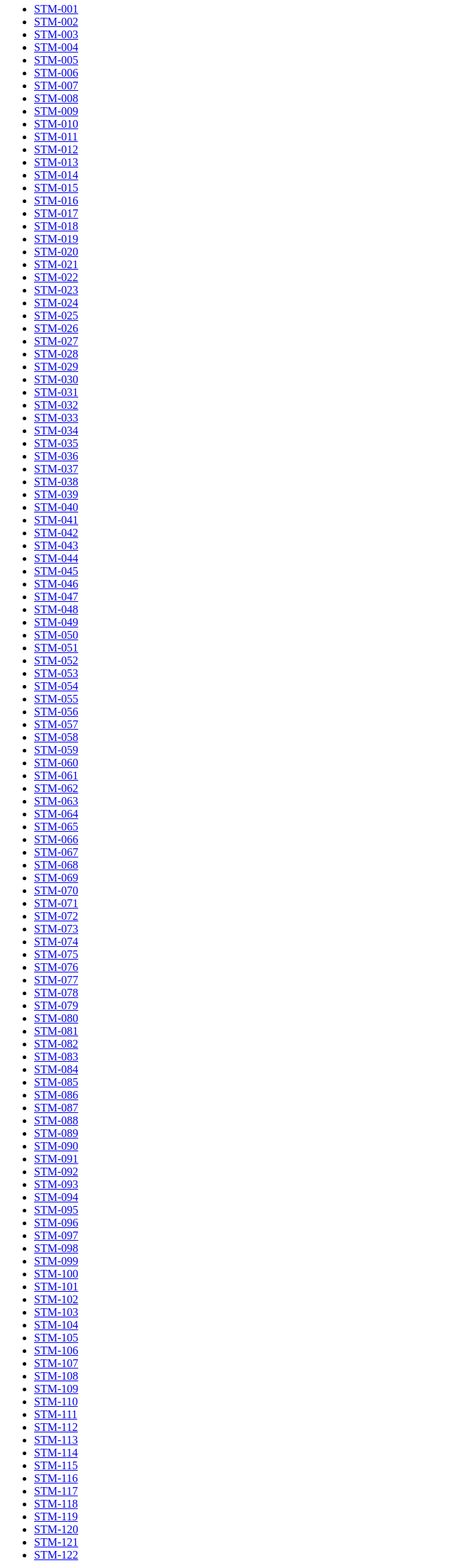
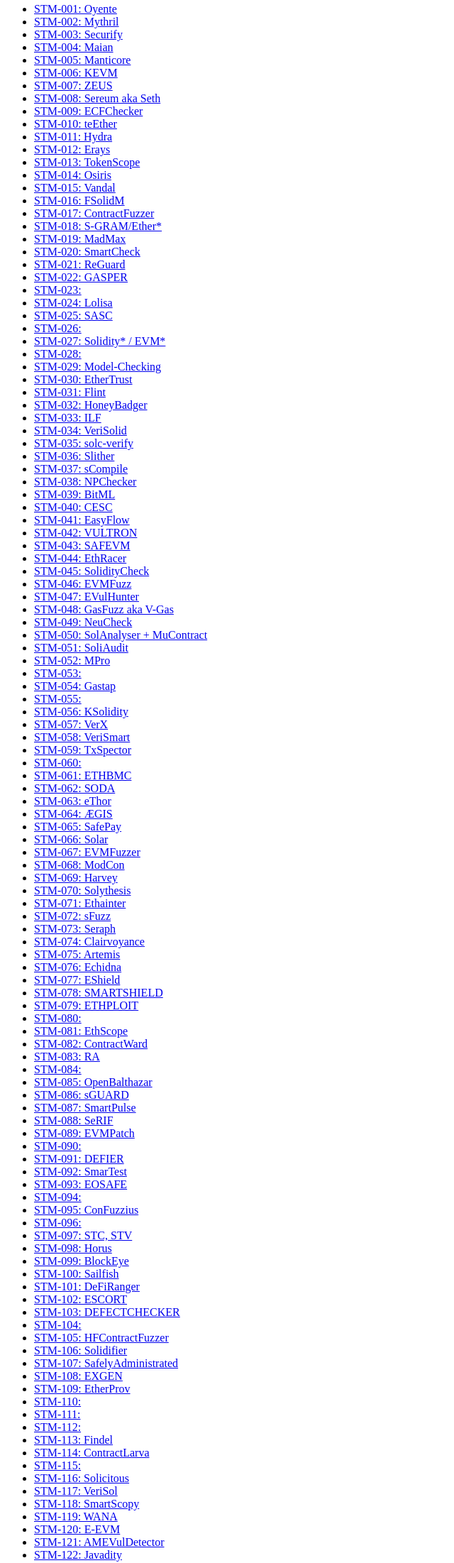
Before and after one commit to nick-ivanov/stmregistry, a plain HTML site: page index.html in a window 1280 px wide. Shown: the part 76-2278 px from the top of the page at 71% size, without its empty margins (0-640 px from the left). Drawn offline with Linux system fonts and the light colour scheme.

Commit message:
Mon May 30 04:04:11 PM EDT 2022

```diff
--- a/index.html
+++ b/index.html
@@ -5,139 +5,139 @@
     <body>
         <h1>STM Registry</h1>
 <ul>
-<li><a href="STM-001.html">STM-001</a></li>
-<li><a href="STM-002.html">STM-002</a></li>
-<li><a href="STM-003.html">STM-003</a></li>
-<li><a href="STM-004.html">STM-004</a></li>
-<li><a href="STM-005.html">STM-005</a></li>
-<li><a href="STM-006.html">STM-006</a></li>
-<li><a href="STM-007.html">STM-007</a></li>
-<li><a href="STM-008.html">STM-008</a></li>
-<li><a href="STM-009.html">STM-009</a></li>
-<li><a href="STM-010.html">STM-010</a></li>
-<li><a href="STM-011.html">STM-011</a></li>
-<li><a href="STM-012.html">STM-012</a></li>
-<li><a href="STM-013.html">STM-013</a></li>
-<li><a href="STM-014.html">STM-014</a></li>
-<li><a href="STM-015.html">STM-015</a></li>
-<li><a href="STM-016.html">STM-016</a></li>
-<li><a href="STM-017.html">STM-017</a></li>
-<li><a href="STM-018.html">STM-018</a></li>
-<li><a href="STM-019.html">STM-019</a></li>
-<li><a href="STM-020.html">STM-020</a></li>
-<li><a href="STM-021.html">STM-021</a></li>
-<li><a href="STM-022.html">STM-022</a></li>
-<li><a href="STM-023.html">STM-023</a></li>
-<li><a href="STM-024.html">STM-024</a></li>
-<li><a href="STM-025.html">STM-025</a></li>
-<li><a href="STM-026.html">STM-026</a></li>
-<li><a href="STM-027.html">STM-027</a></li>
-<li><a href="STM-028.html">STM-028</a></li>
-<li><a href="STM-029.html">STM-029</a></li>
-<li><a href="STM-030.html">STM-030</a></li>
-<li><a href="STM-031.html">STM-031</a></li>
-<li><a href="STM-032.html">STM-032</a></li>
-<li><a href="STM-033.html">STM-033</a></li>
-<li><a href="STM-034.html">STM-034</a></li>
-<li><a href="STM-035.html">STM-035</a></li>
-<li><a href="STM-036.html">STM-036</a></li>
-<li><a href="STM-037.html">STM-037</a></li>
-<li><a href="STM-038.html">STM-038</a></li>
-<li><a href="STM-039.html">STM-039</a></li>
-<li><a href="STM-040.html">STM-040</a></li>
-<li><a href="STM-041.html">STM-041</a></li>
-<li><a href="STM-042.html">STM-042</a></li>
-<li><a href="STM-043.html">STM-043</a></li>
-<li><a href="STM-044.html">STM-044</a></li>
-<li><a href="STM-045.html">STM-045</a></li>
-<li><a href="STM-046.html">STM-046</a></li>
-<li><a href="STM-047.html">STM-047</a></li>
-<li><a href="STM-048.html">STM-048</a></li>
-<li><a href="STM-049.html">STM-049</a></li>
-<li><a href="STM-050.html">STM-050</a></li>
-<li><a href="STM-051.html">STM-051</a></li>
-<li><a href="STM-052.html">STM-052</a></li>
-<li><a href="STM-053.html">STM-053</a></li>
-<li><a href="STM-054.html">STM-054</a></li>
-<li><a href="STM-055.html">STM-055</a></li>
-<li><a href="STM-056.html">STM-056</a></li>
-<li><a href="STM-057.html">STM-057</a></li>
-<li><a href="STM-058.html">STM-058</a></li>
-<li><a href="STM-059.html">STM-059</a></li>
-<li><a href="STM-060.html">STM-060</a></li>
-<li><a href="STM-061.html">STM-061</a></li>
-<li><a href="STM-062.html">STM-062</a></li>
-<li><a href="STM-063.html">STM-063</a></li>
-<li><a href="STM-064.html">STM-064</a></li>
-<li><a href="STM-065.html">STM-065</a></li>
-<li><a href="STM-066.html">STM-066</a></li>
-<li><a href="STM-067.html">STM-067</a></li>
-<li><a href="STM-068.html">STM-068</a></li>
-<li><a href="STM-069.html">STM-069</a></li>
-<li><a href="STM-070.html">STM-070</a></li>
-<li><a href="STM-071.html">STM-071</a></li>
-<li><a href="STM-072.html">STM-072</a></li>
-<li><a href="STM-073.html">STM-073</a></li>
-<li><a href="STM-074.html">STM-074</a></li>
-<li><a href="STM-075.html">STM-075</a></li>
-<li><a href="STM-076.html">STM-076</a></li>
-<li><a href="STM-077.html">STM-077</a></li>
-<li><a href="STM-078.html">STM-078</a></li>
-<li><a href="STM-079.html">STM-079</a></li>
-<li><a href="STM-080.html">STM-080</a></li>
-<li><a href="STM-081.html">STM-081</a></li>
-<li><a href="STM-082.html">STM-082</a></li>
-<li><a href="STM-083.html">STM-083</a></li>
-<li><a href="STM-084.html">STM-084</a></li>
-<li><a href="STM-085.html">STM-085</a></li>
-<li><a href="STM-086.html">STM-086</a></li>
-<li><a href="STM-087.html">STM-087</a></li>
-<li><a href="STM-088.html">STM-088</a></li>
-<li><a href="STM-089.html">STM-089</a></li>
-<li><a href="STM-090.html">STM-090</a></li>
-<li><a href="STM-091.html">STM-091</a></li>
-<li><a href="STM-092.html">STM-092</a></li>
-<li><a href="STM-093.html">STM-093</a></li>
-<li><a href="STM-094.html">STM-094</a></li>
-<li><a href="STM-095.html">STM-095</a></li>
-<li><a href="STM-096.html">STM-096</a></li>
-<li><a href="STM-097.html">STM-097</a></li>
-<li><a href="STM-098.html">STM-098</a></li>
-<li><a href="STM-099.html">STM-099</a></li>
-<li><a href="STM-100.html">STM-100</a></li>
-<li><a href="STM-101.html">STM-101</a></li>
-<li><a href="STM-102.html">STM-102</a></li>
-<li><a href="STM-103.html">STM-103</a></li>
-<li><a href="STM-104.html">STM-104</a></li>
-<li><a href="STM-105.html">STM-105</a></li>
-<li><a href="STM-106.html">STM-106</a></li>
-<li><a href="STM-107.html">STM-107</a></li>
-<li><a href="STM-108.html">STM-108</a></li>
-<li><a href="STM-109.html">STM-109</a></li>
-<li><a href="STM-110.html">STM-110</a></li>
-<li><a href="STM-111.html">STM-111</a></li>
-<li><a href="STM-112.html">STM-112</a></li>
-<li><a href="STM-113.html">STM-113</a></li>
-<li><a href="STM-114.html">STM-114</a></li>
-<li><a href="STM-115.html">STM-115</a></li>
-<li><a href="STM-116.html">STM-116</a></li>
-<li><a href="STM-117.html">STM-117</a></li>
-<li><a href="STM-118.html">STM-118</a></li>
-<li><a href="STM-119.html">STM-119</a></li>
-<li><a href="STM-120.html">STM-120</a></li>
-<li><a href="STM-121.html">STM-121</a></li>
-<li><a href="STM-122.html">STM-122</a></li>
-<li><a href="STM-123.html">STM-123</a></li>
-<li><a href="STM-124.html">STM-124</a></li>
-<li><a href="STM-125.html">STM-125</a></li>
-<li><a href="STM-126.html">STM-126</a></li>
-<li><a href="STM-127.html">STM-127</a></li>
-<li><a href="STM-128.html">STM-128</a></li>
-<li><a href="STM-129.html">STM-129</a></li>
-<li><a href="STM-130.html">STM-130</a></li>
-<li><a href="STM-131.html">STM-131</a></li>
-<li><a href="STM-132.html">STM-132</a></li>
-<li><a href="STM-133.html">STM-133</a></li>
+<li><a href="STM-001.html">STM-001: Oyente</a></li>
+<li><a href="STM-002.html">STM-002: Mythril</a></li>
+<li><a href="STM-003.html">STM-003: Securify</a></li>
+<li><a href="STM-004.html">STM-004: Maian</a></li>
+<li><a href="STM-005.html">STM-005: Manticore</a></li>
+<li><a href="STM-006.html">STM-006: KEVM</a></li>
+<li><a href="STM-007.html">STM-007: ZEUS</a></li>
+<li><a href="STM-008.html">STM-008: Sereum aka Seth</a></li>
+<li><a href="STM-009.html">STM-009: ECFChecker</a></li>
+<li><a href="STM-010.html">STM-010: teEther</a></li>
+<li><a href="STM-011.html">STM-011: Hydra</a></li>
+<li><a href="STM-012.html">STM-012: Erays</a></li>
+<li><a href="STM-013.html">STM-013: TokenScope</a></li>
+<li><a href="STM-014.html">STM-014: Osiris</a></li>
+<li><a href="STM-015.html">STM-015: Vandal</a></li>
+<li><a href="STM-016.html">STM-016: FSolidM</a></li>
+<li><a href="STM-017.html">STM-017: ContractFuzzer</a></li>
+<li><a href="STM-018.html">STM-018: S-GRAM/Ether*</a></li>
+<li><a href="STM-019.html">STM-019: MadMax</a></li>
+<li><a href="STM-020.html">STM-020: SmartCheck</a></li>
+<li><a href="STM-021.html">STM-021: ReGuard</a></li>
+<li><a href="STM-022.html">STM-022: GASPER</a></li>
+<li><a href="STM-023.html">STM-023: <none></a></li>
+<li><a href="STM-024.html">STM-024: Lolisa</a></li>
+<li><a href="STM-025.html">STM-025: SASC</a></li>
+<li><a href="STM-026.html">STM-026: <none></a></li>
+<li><a href="STM-027.html">STM-027: Solidity* / EVM*</a></li>
+<li><a href="STM-028.html">STM-028: <none></a></li>
+<li><a href="STM-029.html">STM-029: Model-Checking</a></li>
+<li><a href="STM-030.html">STM-030: EtherTrust</a></li>
+<li><a href="STM-031.html">STM-031: Flint</a></li>
+<li><a href="STM-032.html">STM-032: HoneyBadger</a></li>
+<li><a href="STM-033.html">STM-033: ILF</a></li>
+<li><a href="STM-034.html">STM-034: VeriSolid</a></li>
+<li><a href="STM-035.html">STM-035: solc-verify</a></li>
+<li><a href="STM-036.html">STM-036: Slither</a></li>
+<li><a href="STM-037.html">STM-037: sCompile</a></li>
+<li><a href="STM-038.html">STM-038: NPChecker</a></li>
+<li><a href="STM-039.html">STM-039: BitML</a></li>
+<li><a href="STM-040.html">STM-040: CESC</a></li>
+<li><a href="STM-041.html">STM-041: EasyFlow</a></li>
+<li><a href="STM-042.html">STM-042: VULTRON</a></li>
+<li><a href="STM-043.html">STM-043: SAFEVM</a></li>
+<li><a href="STM-044.html">STM-044: EthRacer</a></li>
+<li><a href="STM-045.html">STM-045: SolidityCheck</a></li>
+<li><a href="STM-046.html">STM-046: EVMFuzz</a></li>
+<li><a href="STM-047.html">STM-047: EVulHunter</a></li>
+<li><a href="STM-048.html">STM-048: GasFuzz aka V-Gas</a></li>
+<li><a href="STM-049.html">STM-049: NeuCheck</a></li>
+<li><a href="STM-050.html">STM-050: SolAnalyser + MuContract</a></li>
+<li><a href="STM-051.html">STM-051: SoliAudit</a></li>
+<li><a href="STM-052.html">STM-052: MPro</a></li>
+<li><a href="STM-053.html">STM-053: <none></a></li>
+<li><a href="STM-054.html">STM-054: Gastap</a></li>
+<li><a href="STM-055.html">STM-055: <none></a></li>
+<li><a href="STM-056.html">STM-056: KSolidity</a></li>
+<li><a href="STM-057.html">STM-057: VerX</a></li>
+<li><a href="STM-058.html">STM-058: VeriSmart</a></li>
+<li><a href="STM-059.html">STM-059: TxSpector</a></li>
+<li><a href="STM-060.html">STM-060: <none></a></li>
+<li><a href="STM-061.html">STM-061: ETHBMC</a></li>
+<li><a href="STM-062.html">STM-062: SODA</a></li>
+<li><a href="STM-063.html">STM-063: eThor</a></li>
+<li><a href="STM-064.html">STM-064: ÆGIS</a></li>
+<li><a href="STM-065.html">STM-065: SafePay</a></li>
+<li><a href="STM-066.html">STM-066: Solar</a></li>
+<li><a href="STM-067.html">STM-067: EVMFuzzer</a></li>
+<li><a href="STM-068.html">STM-068: ModCon</a></li>
+<li><a href="STM-069.html">STM-069: Harvey</a></li>
+<li><a href="STM-070.html">STM-070: Solythesis</a></li>
+<li><a href="STM-071.html">STM-071: Ethainter</a></li>
+<li><a href="STM-072.html">STM-072: sFuzz</a></li>
+<li><a href="STM-073.html">STM-073: Seraph</a></li>
+<li><a href="STM-074.html">STM-074: Clairvoyance</a></li>
+<li><a href="STM-075.html">STM-075: Artemis</a></li>
+<li><a href="STM-076.html">STM-076: Echidna</a></li>
+<li><a href="STM-077.html">STM-077: EShield</a></li>
+<li><a href="STM-078.html">STM-078: SMARTSHIELD</a></li>
+<li><a href="STM-079.html">STM-079: ETHPLOIT</a></li>
+<li><a href="STM-080.html">STM-080: <none></a></li>
+<li><a href="STM-081.html">STM-081: EthScope</a></li>
+<li><a href="STM-082.html">STM-082: ContractWard</a></li>
+<li><a href="STM-083.html">STM-083: RA</a></li>
+<li><a href="STM-084.html">STM-084: <none></a></li>
+<li><a href="STM-085.html">STM-085: OpenBalthazar</a></li>
+<li><a href="STM-086.html">STM-086: sGUARD</a></li>
+<li><a href="STM-087.html">STM-087: SmartPulse</a></li>
+<li><a href="STM-088.html">STM-088: SeRIF</a></li>
+<li><a href="STM-089.html">STM-089: EVMPatch</a></li>
+<li><a href="STM-090.html">STM-090: <none></a></li>
+<li><a href="STM-091.html">STM-091: DEFIER</a></li>
+<li><a href="STM-092.html">STM-092: SmarTest</a></li>
+<li><a href="STM-093.html">STM-093: EOSAFE</a></li>
+<li><a href="STM-094.html">STM-094: <none></a></li>
+<li><a href="STM-095.html">STM-095: ConFuzzius</a></li>
+<li><a href="STM-096.html">STM-096: <none></a></li>
+<li><a href="STM-097.html">STM-097: STC, STV</a></li>
+<li><a href="STM-098.html">STM-098: Horus</a></li>
+<li><a href="STM-099.html">STM-099: BlockEye</a></li>
+<li><a href="STM-100.html">STM-100: Sailfish</a></li>
+<li><a href="STM-101.html">STM-101: DeFiRanger</a></li>
+<li><a href="STM-102.html">STM-102: ESCORT</a></li>
+<li><a href="STM-103.html">STM-103: DEFECTCHECKER</a></li>
+<li><a href="STM-104.html">STM-104: <none></a></li>
+<li><a href="STM-105.html">STM-105: HFContractFuzzer</a></li>
+<li><a href="STM-106.html">STM-106: Solidifier</a></li>
+<li><a href="STM-107.html">STM-107: SafelyAdministrated</a></li>
+<li><a href="STM-108.html">STM-108: EXGEN</a></li>
+<li><a href="STM-109.html">STM-109: EtherProv</a></li>
+<li><a href="STM-110.html">STM-110: <none></a></li>
+<li><a href="STM-111.html">STM-111: <none></a></li>
+<li><a href="STM-112.html">STM-112: <none></a></li>
+<li><a href="STM-113.html">STM-113: Findel</a></li>
+<li><a href="STM-114.html">STM-114: ContractLarva</a></li>
+<li><a href="STM-115.html">STM-115: <none></a></li>
+<li><a href="STM-116.html">STM-116: Solicitous</a></li>
+<li><a href="STM-117.html">STM-117: VeriSol</a></li>
+<li><a href="STM-118.html">STM-118: SmartScopy</a></li>
+<li><a href="STM-119.html">STM-119: WANA</a></li>
+<li><a href="STM-120.html">STM-120: E-EVM</a></li>
+<li><a href="STM-121.html">STM-121: AMEVulDetector</a></li>
+<li><a href="STM-122.html">STM-122: Javadity</a></li>
+<li><a href="STM-123.html">STM-123: <none></a></li>
+<li><a href="STM-124.html">STM-124: <none></a></li>
+<li><a href="STM-125.html">STM-125: <none></a></li>
+<li><a href="STM-126.html">STM-126: SmartInspect</a></li>
+<li><a href="STM-127.html">STM-127: Colored Petri Net (CPN)</a></li>
+<li><a href="STM-128.html">STM-128: <none></a></li>
+<li><a href="STM-129.html">STM-129: <none></a></li>
+<li><a href="STM-130.html">STM-130: EMV*</a></li>
+<li><a href="STM-131.html">STM-131: OpenZeppelin Contracts</a></li>
+<li><a href="STM-132.html">STM-132: MythX</a></li>
+<li><a href="STM-133.html">STM-133: Contract Library</a></li>
 </ul>
 
     </body>
```
Also changed, not shown: 1 other file.
